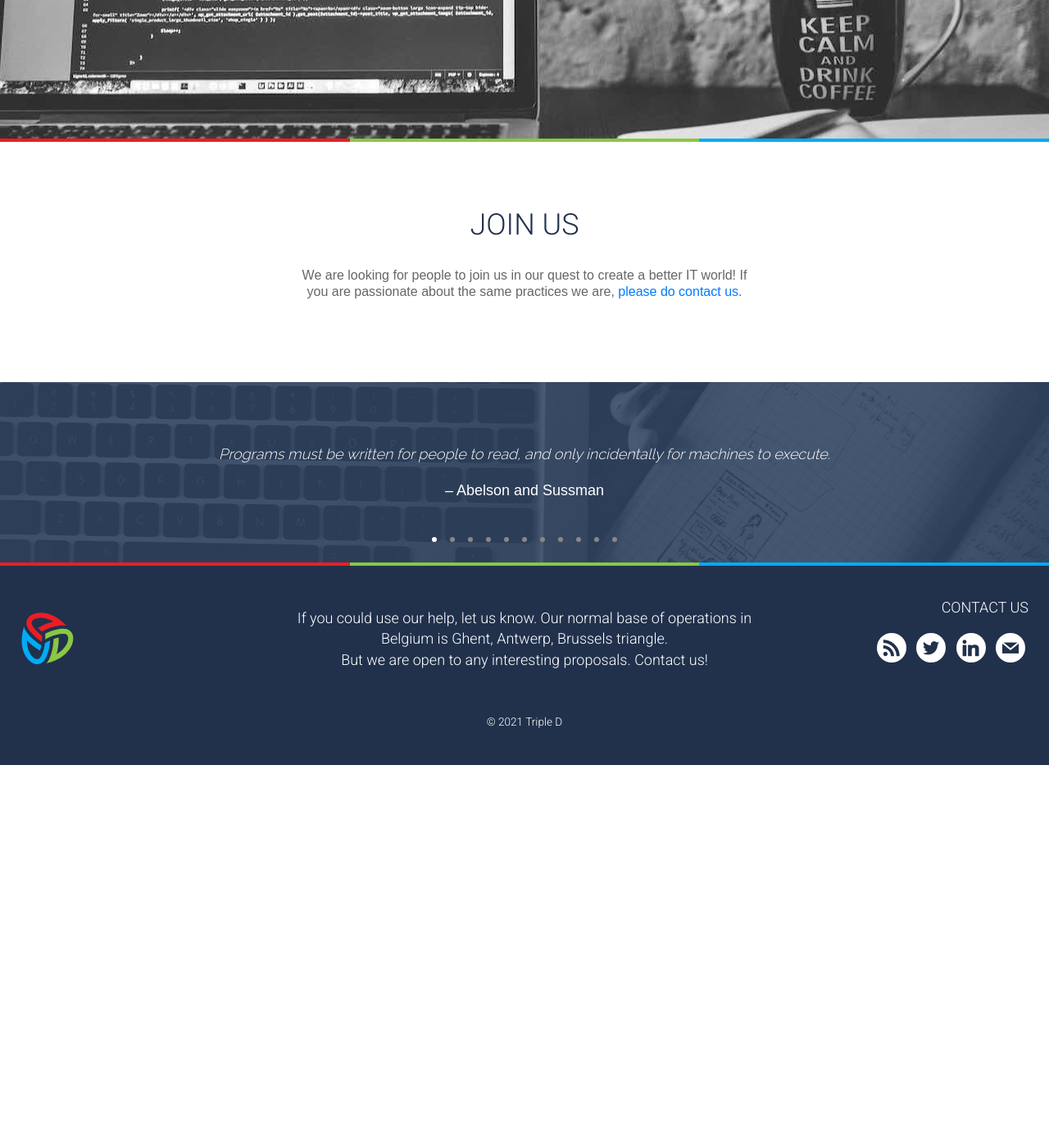
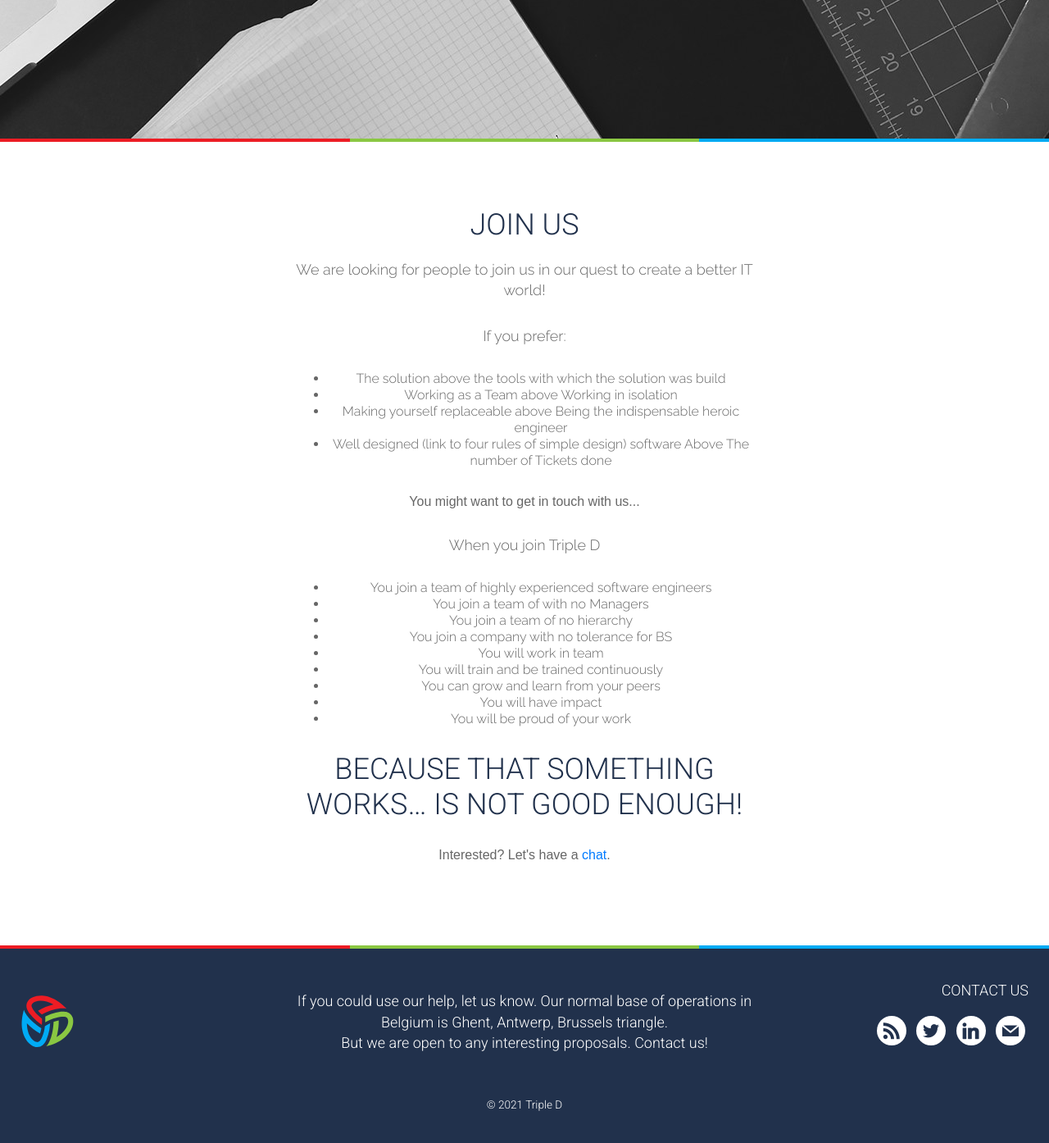
Before and after one commit to tripledio/tripledio.github.io, a Jekyll site: the page built from joinus/index.html, in a window 1280 px wide and 1400 px high, scrolled down 441 px. Shown: the top 1394 px of the window at 82% size. Built offline with Jekyll 4.4.1, drawn with Linux system fonts in a browser that asks for light colours; before the commit the page ends 1374 px from its top, so only the background shows below that.

Commit message:
Extend join us message by Domenique and Guido

```diff
--- a/joinus/index.html
+++ b/joinus/index.html
@@ -4,19 +4,61 @@ title: "Join Us"
 description: "Join us"
 weight: 40
 spotlight:
-    imgDir: /img/spotlight/coaching
-    imgAlt: "Triple D : Design, Develop, Deploy"
-    logoAnimation: false
+imgDir: /img/spotlight/coaching
+imgAlt: "Triple D : Design, Develop, Deploy"
+logoAnimation: false
 hideLogo: true
 qotd:
-    enabled: true
+enabled: true
 
 ---
 <section id="Join Us" class="pt-2 pt-md-8 pb-md-10 pb-2 bg-white text-gray">
     <div class="col-12 col-md-10 col-lg-6 offset-0 offset-md-1 offset-lg-3 px-md-4 text-center">
         <h2 class="h3 mb-2">Join us</h2>
-        <p></p>
-            We are looking for people to join us in our quest to create a better IT world! If you are passionate about the same practices we are, <a href="/contact/">please do contact us</a>.
+        <p> We are looking for people to join us in our quest to create a better IT world!</p>
+
+        <p>If you prefer:
+        <ul>
+            <li>
+                The solution
+                above
+                the tools with which the solution was build
+            </li>
+            <li>
+                Working as a Team
+                above
+                Working in isolation
+            </li>
+            <li>
+                Making yourself replaceable
+                above
+                Being the indispensable heroic engineer
+            </li>
+            <li>
+                Well designed (link to four rules of simple design) software
+                Above
+                The number of Tickets done
+            </li>
+        </ul>
+        You might want to get in touch with us...
+        </p>
+        <p>
+            When you join Triple D
+        <ul>
+            <li>You join a team of highly experienced software engineers</li>
+            <li>You join a team of with no Managers</li>
+            <li>You join a team of no hierarchy</li>
+            <li>You join a company with no tolerance for BS</li>
+            <li>You will work in team</li>
+            <li>You will train and be trained continuously</li>
+            <li>You can grow and learn from your peers</li>
+            <li>You will have impact</li>
+            <li>You will be proud of your work</li>
+        </ul>
+
+        <h3>Because that something works…
+            is not good enough!</h3>
+        </p>
+        Interested? Let's have a <a href="/contact/">chat</a>.
     </div>
-
 </section>
```
